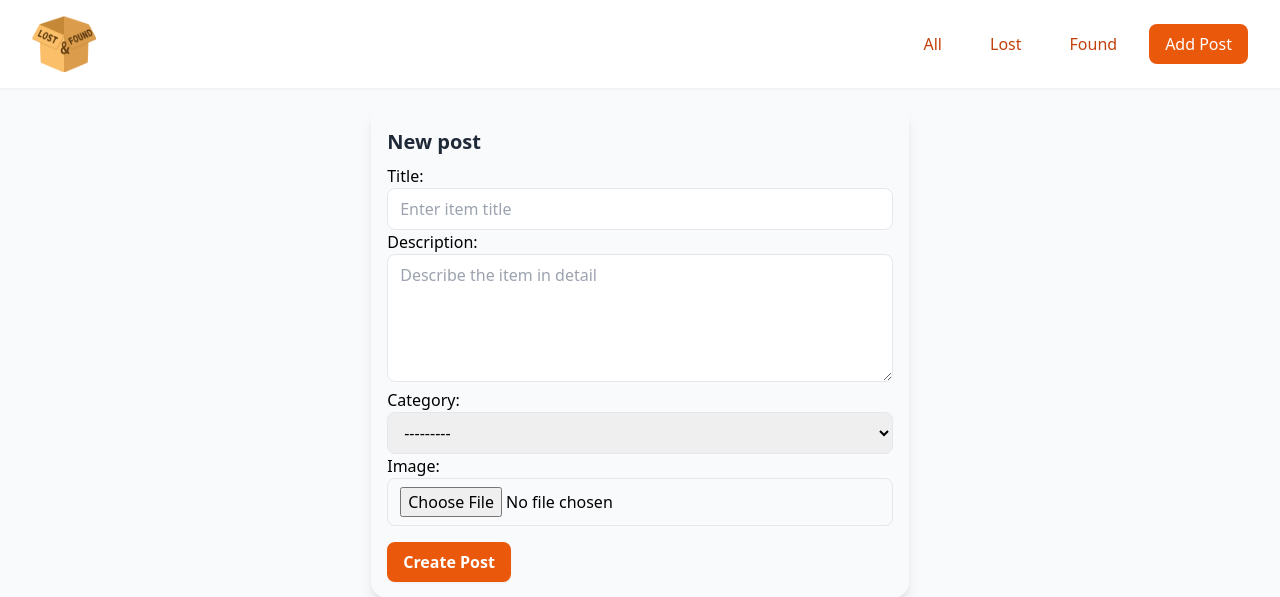
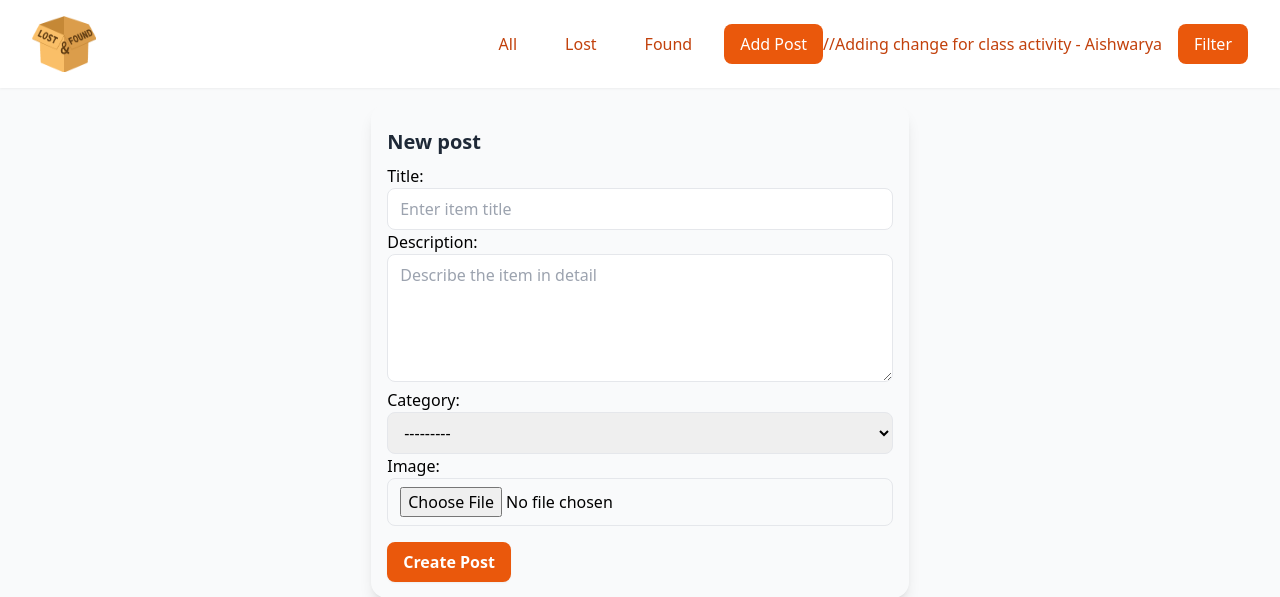
Before and after one commit to JosephGacula/360-Project-3, a Django app: page /post/add/ in a window 1280 px wide. Shown: the top 597 px of the page. Run offline with Django 5.2, Linux system fonts and the light colour scheme; the visitor is signed in with stand-in values (Sample User, id 1); parts of the project's set-up code (start-up, migrations or seed data) failed here and were passed over.

Commit message:
updated base.html
Added a navigation link for class activity purposes

```diff
--- a/lost-and-found-sea 2/laf/templates/base.html
+++ b/lost-and-found-sea 2/laf/templates/base.html
@@ -53,6 +53,11 @@
                   <a href="{% url 'posts:post_form' %}"
                     class="px-4 py-2 bg-orange-600 text-white rounded-lg hover:bg-orange-700 transition-colors">
                       Add Post
+                  </a>
+                  //Adding change for class activity - Aishwarya
+                  <a href="{% url 'posts:post_form' %}"
+                    class="px-4 py-2 bg-orange-600 text-white rounded-lg hover:bg-orange-700 transition-colors">
+                      Filter
                   </a>
               </div>
           </nav>
```
